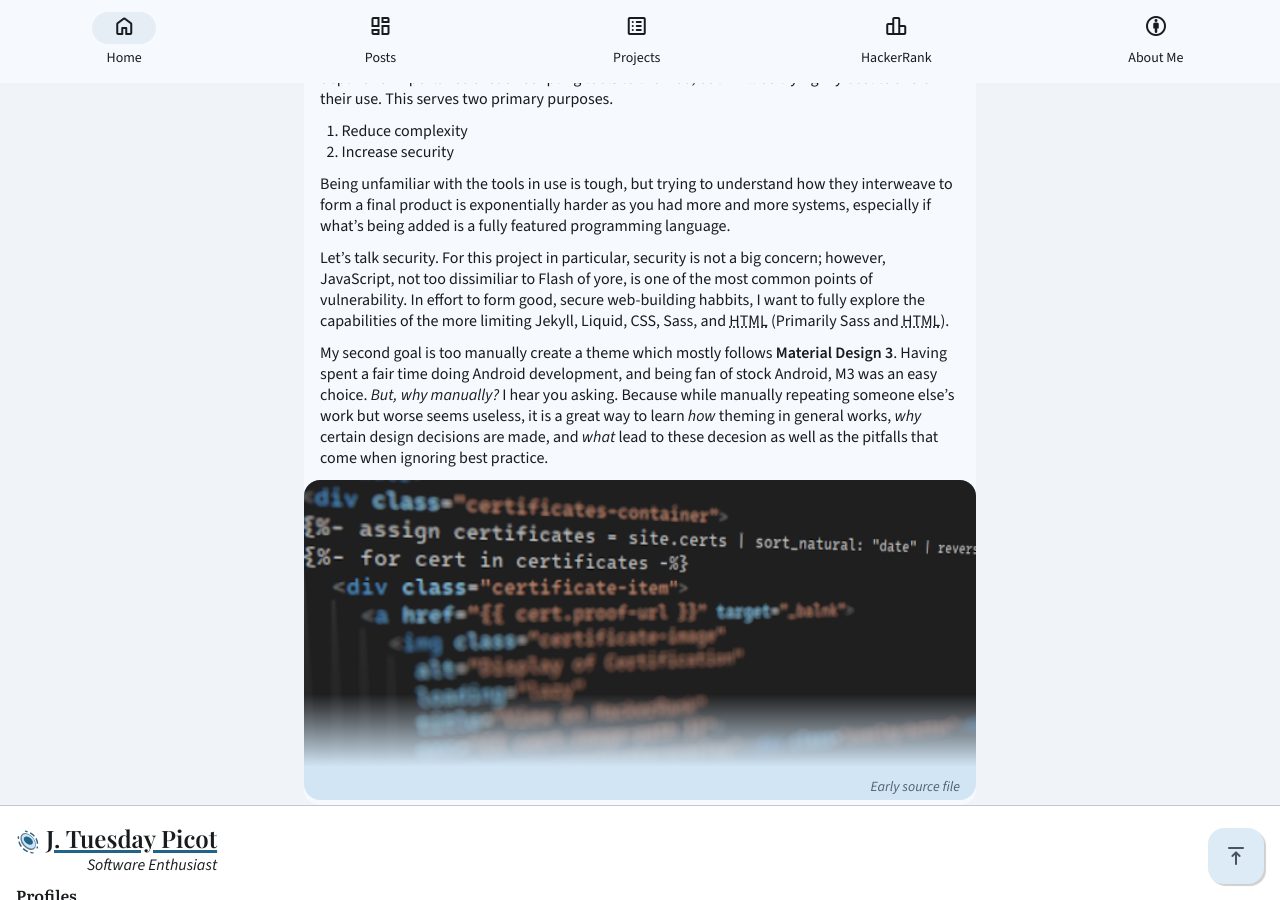
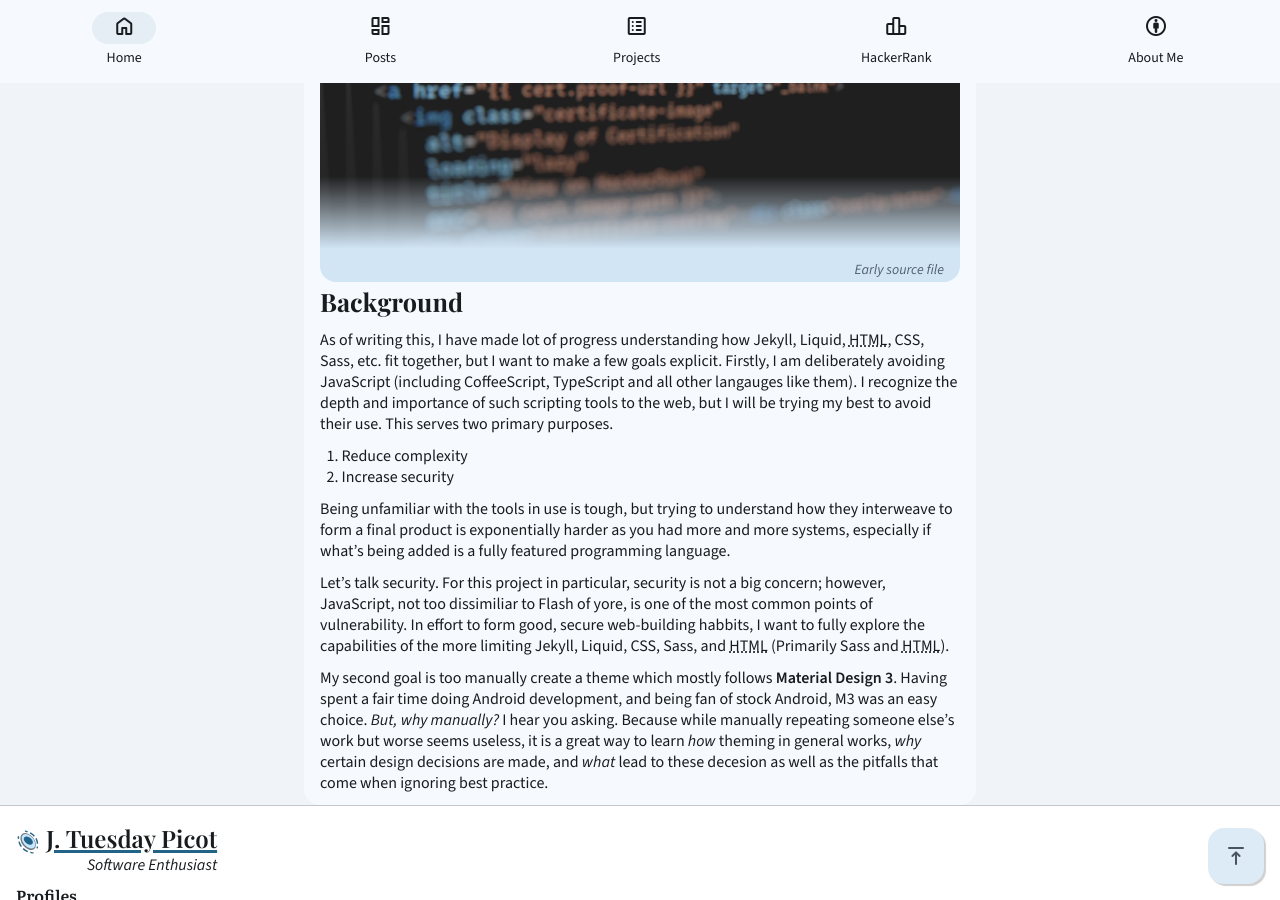
Before and after one commit to John-Tuesday/John-Tuesday.github.io, a Jekyll site: the page built from _projects/self-site.md, in a window 1280 px wide and 900 px high, scrolled down 871 px. Built offline with Jekyll 4.4.1, drawn with Linux system fonts in a browser that asks for light colours; some web fonts are replaced.

Commit message:
Rearrange for accessibility

```diff
--- a/_projects/self-site.md
+++ b/_projects/self-site.md
@@ -20,11 +20,15 @@
   - GitHub Pages
 ---
 
+{::options parse_block_html="true" /}
+
+<div class="project-section">
+
+{::options parse_block_html="false" /}
 <figure class="project-no-pad-faded">
   <img src="/assets/img/jtp-hackerrank-summary-screenshot-1.png" alt="website screenshot" class="screenshot">
   <figcaption>Early desktop screenshot of HackerRank summary</figcaption>
 </figure>
-
 {::options parse_block_html="true" /}
 
 <section>
@@ -41,6 +45,17 @@
 I had never used any of these tools or languages before, save the odd use of the simplest tags in HTML like `<p>` and `<a>`. Nonetheless, I began, like all fearless warriors do, with the Jekyll quick start guide. ... Only until, I realized I need to go even more basic: an introductory guide to HTML.
 
 </section>
+
+</div>
+
+<div class="project-section">
+
+{::options parse_block_html="false" /}
+<figure class="project-no-pad-faded">
+  <img src="/assets/img/hackerrank-works-flex-source-screenshot.png" alt="website screenshot" class="screenshot">
+  <figcaption>Early source file</figcaption>
+</figure>
+{::options parse_block_html="true" /}
 
 <section>
 
@@ -65,13 +80,6 @@
 
 </section>
 
-{::options parse_block_html="false" /}
-
-<figure class="project-no-pad-faded">
-  <img src="/assets/img/hackerrank-works-flex-source-screenshot.png" alt="website screenshot" class="screenshot">
-  <figcaption>Early source file</figcaption>
-</figure>
-
-{::options parse_block_html="true" /}
+</div>
 
 *[HTML]: Hyper Text Markup Language
```
